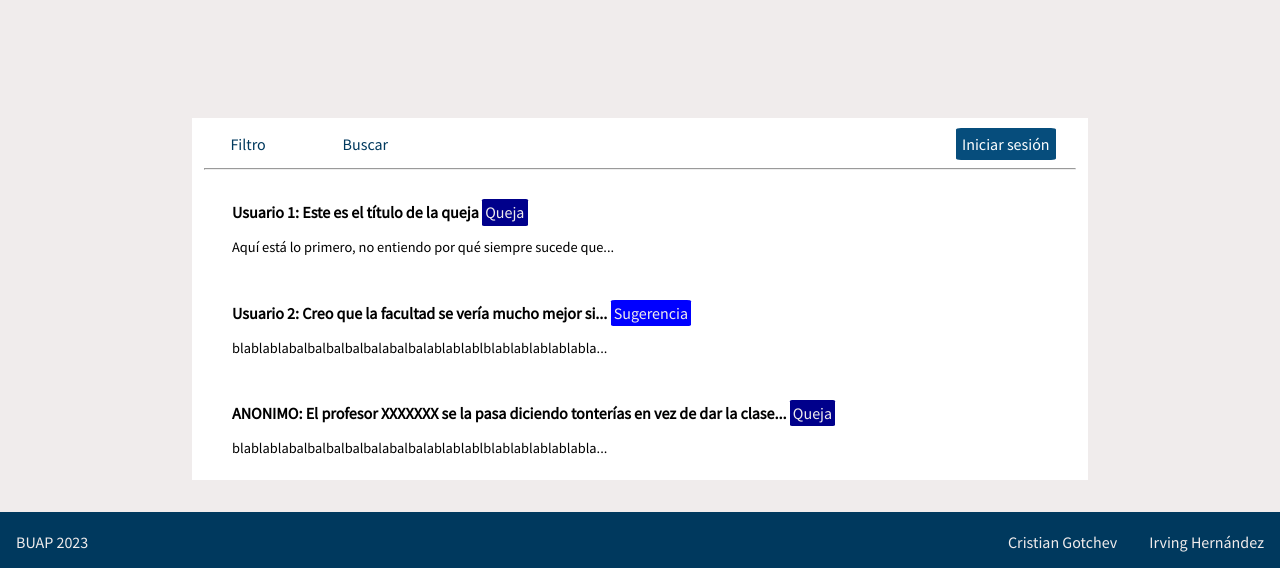
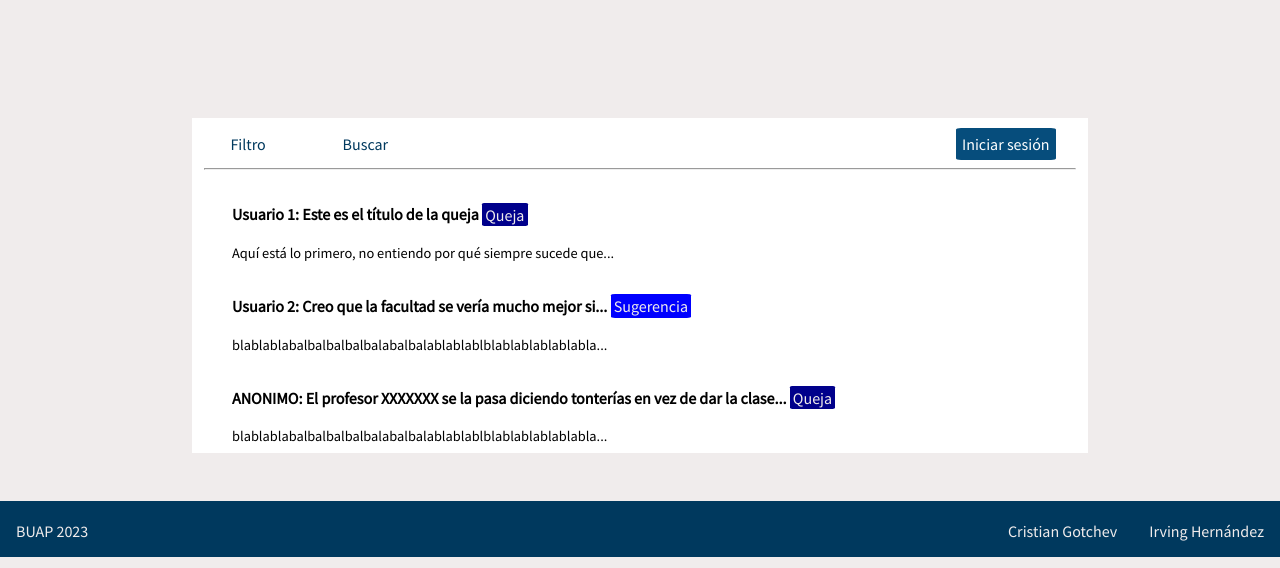
Before and after one commit to boribs/quejas_y_sugerencias, a PHP site: page /public/index.html in a window 1280 px wide. Shown: the part 275-843 px from the top of the page. Run offline with PHP 8.4, Linux system fonts and the light colour scheme.

Commit message:
Adición: Espacios entre etiquetas y títulos de entrada

```diff
--- a/assets/css/index.css
+++ b/assets/css/index.css
@@ -159,11 +159,12 @@ body {
 }
 
 .entry-category {
-    padding: 0.2em;
+    padding: 0.1em 0.2em 0.1em 0.2em;
 
     border-radius: 5%;
 
     font-weight: normal;
+    line-height: 1.6;
 
     color: var(--secondary-color);
 }
@@ -178,6 +179,8 @@ body {
 
 .entry-brief {
     font-size: 0.9em;
+
+    margin: 0;
 }
 
 footer {
```
